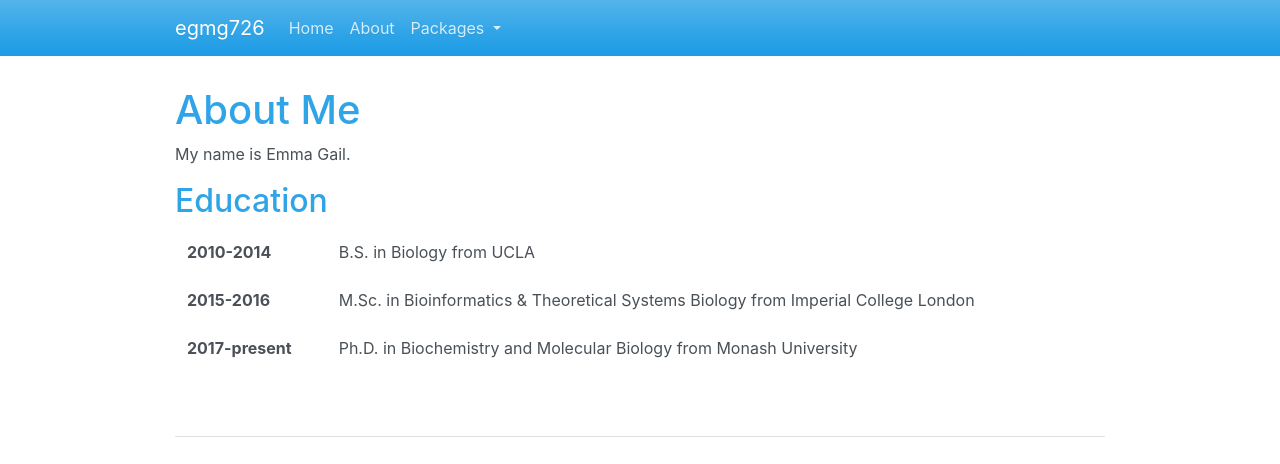
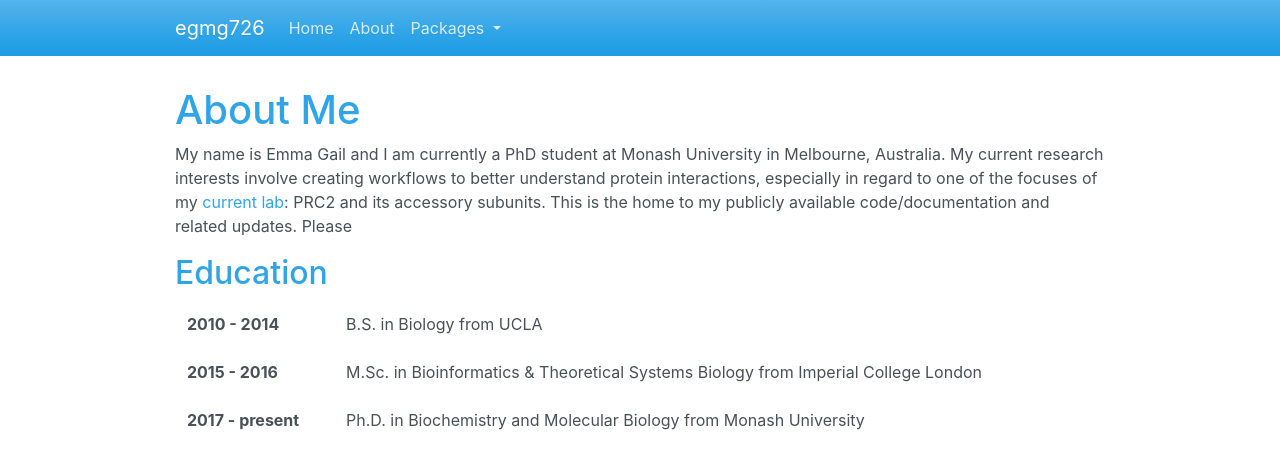
Before and after one commit to egmg726/egmg726.github.io, a Jekyll site: the page built from about/index.html, in a window 1280 px wide. Shown: the top 464 px of the page. Built offline with Jekyll 4.4.1, drawn with Linux system fonts in a browser that asks for light colours; some of the changed text lies outside the part shown.

Commit message:
added cv to about

```diff
--- a/_layouts/default.html
+++ b/_layouts/default.html
@@ -83,7 +83,7 @@
           <div class="col-6 col-md">
             <h5>Packages</h5>
             <ul class="list-unstyled text-small">
-              <li><a class="text-muted" href="#">crisscrosslinker</a></li>
+              <li><a class="text-muted" href="#">crisscrosslinkeR</a></li>
             </ul>
           </div>
           <div class="col-6 col-md">
--- a/about/index.html
+++ b/about/index.html
@@ -4,24 +4,36 @@
 ---
 <div class="blurb" style="padding-top:20px">
 	<h1>About Me</h1>
-	<p>My name is Emma Gail.</p>
+	<p>My name is Emma Gail and I am currently a PhD student at Monash University in Melbourne, Australia.
+	My current research interests involve creating workflows to better understand protein interactions,
+	especially in regard to one of the focuses of my <a href="https://www.davidovich-lab.com">current lab</a>: PRC2 and its accessory subunits.
+	This is the home to my publicly available code/documentation and related updates. Please </p>
 
 	<h2>Education</h2>
 <table class="table table-borderless">
   <tbody>
     <tr>
-      <th scope="row">2010-2014</th>
+      <th scope="row">2010 - 2014</th>
       <td>B.S. in Biology from UCLA</td>
     </tr>
     <tr>
-      <th scope="row">2015-2016</th>
+      <th scope="row">2015 - 2016</th>
       <td>M.Sc. in Bioinformatics & Theoretical Systems Biology from Imperial College London</td>
     </tr>
     <tr>
-      <th scope="row">2017-present</th>
+      <th scope="row">2017 - present</th>
       <td>Ph.D. in Biochemistry and Molecular Biology from Monash University</td>
     </tr>
   </tbody>
 </table>
 
+<h2>CV</h2>
+	<div class="row" style="align-items: center;justify-content: center;">
+	<iframe src="https://drive.google.com/file/d/1x0lkESvNP7NvYRFhYrImer2fKSfWopIn/preview" align='middle' style="float:middle;" height='480' width='640'></iframe>
+	</div>
+
+<h2>Contact Me</h2>
+<p>Any issues that arise directly from my packages should be addressed through the Issues page within the package's GitHub page as to benefit any future users.
+For everything else, you can contact me via email or LinkedIn through the icons in the footer.</p>
+
 </div><!-- /.blurb -->
```
Also changed, not shown: index.html (+6 -2 lines).
